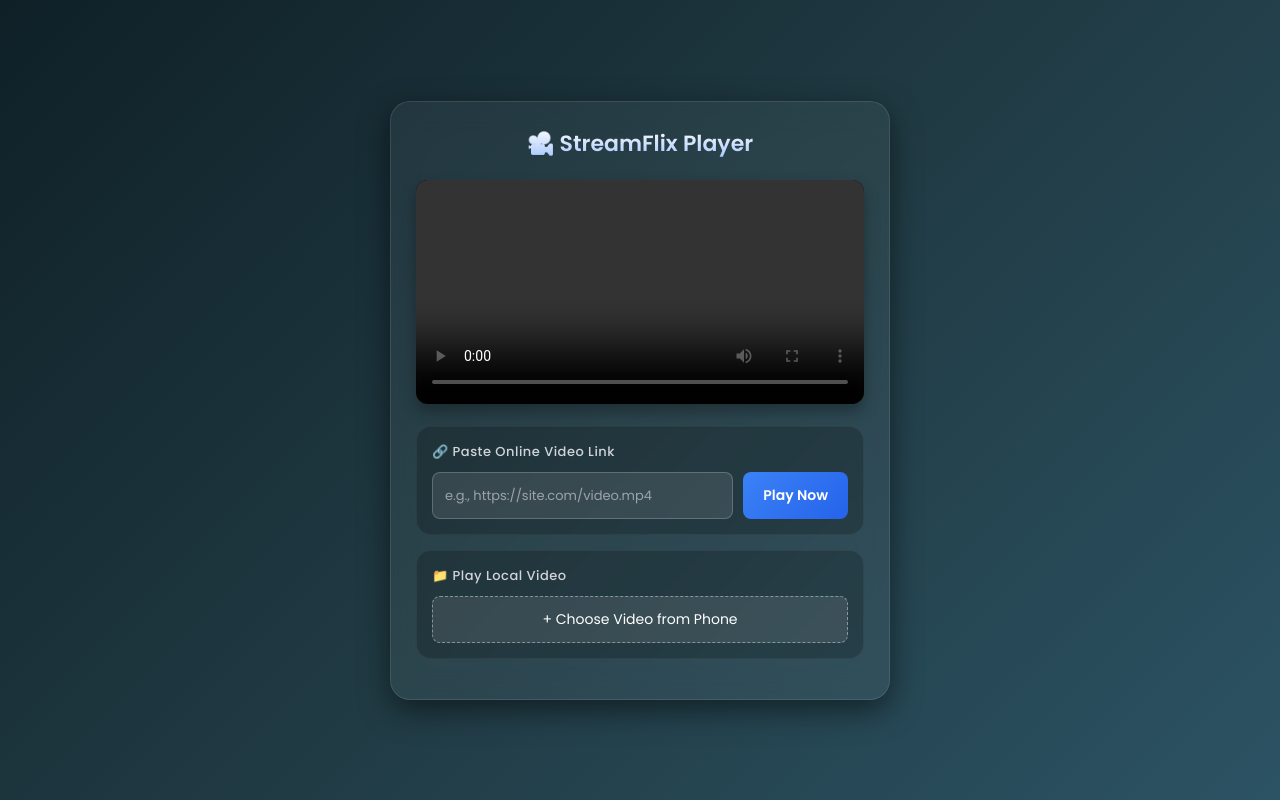
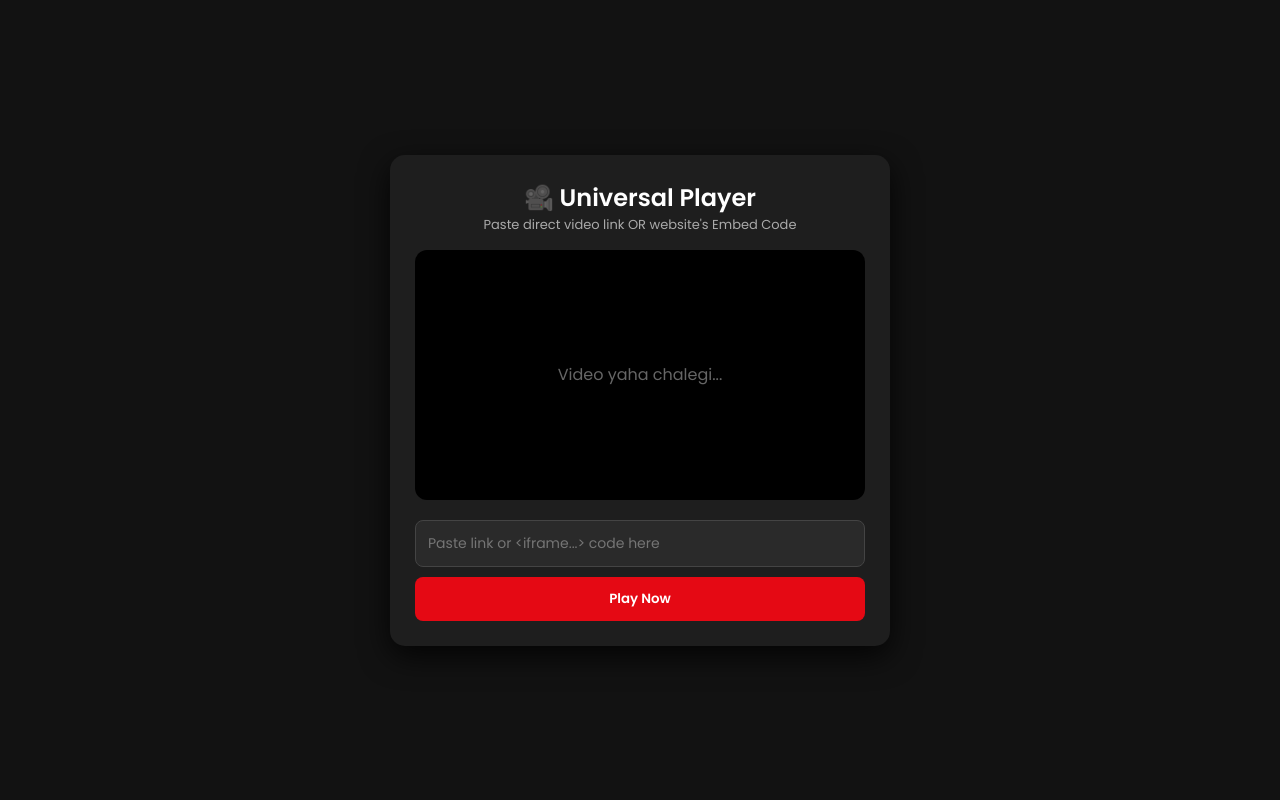
Before and after one commit to maxx-mark/Maxx, a plain HTML site: page page9.html in a window 1280 px wide. Drawn offline with Linux system fonts and the light colour scheme.

Commit message:
Revise video player page layout and styles
Updated the title and styling of the video player page. Simplified styles and added new input fields for video links.

```diff
--- a/page9.html
+++ b/page9.html
@@ -2,256 +2,57 @@
 <html lang="en">
 <head>
     <meta charset="UTF-8">
-    <!-- Ye line website ko phone ki screen ke hisaab se fit karti hai -->
     <meta name="viewport" content="width=device-width, initial-scale=1.0, maximum-scale=1.0, user-scalable=no">
-    <title>Mobile Friendly Video Player</title>
-    <!-- Google Fonts -->
+    <title>Universal Video Player</title>
     <link href="https://fonts.googleapis.com/css2?family=Poppins:wght@400;500;600&display=swap" rel="stylesheet">
+    <style>
+        * { box-sizing: border-box; margin: 0; padding: 0; font-family: 'Poppins', sans-serif; }
+        body { background: #121212; color: #fff; display: flex; justify-content: center; align-items: center; min-height: 100vh; padding: 15px; }
+        .container { width: 100%; max-width: 500px; background: #1e1e1e; padding: 25px; border-radius: 15px; box-shadow: 0 10px 30px rgba(0,0,0,0.8); text-align: center; }
 
-    <style>
-        /* Base Reset */
-        * {
-            box-sizing: border-box;
-            margin: 0;
-            padding: 0;
-            font-family: 'Poppins', sans-serif;
-        }
+        /* Player Box */
+        #playerArea { width: 100%; min-height: 250px; background: #000; border-radius: 12px; margin-bottom: 20px; display: flex; align-items: center; justify-content: center; overflow: hidden; }
+        video, iframe { width: 100%; height: 250px; border: none; border-radius: 12px; }
 
-        body {
-            background: linear-gradient(135deg, #0f2027, #203a43, #2c5364);
-            color: #ffffff;
-            display: flex;
-            justify-content: center;
-            align-items: center;
-            min-height: 100vh;
-            padding: 15px; /* Phone ke liye padding kam ki hai */
-        }
-
-        /* Container Styling */
-        .player-container {
-            width: 100%;
-            max-width: 500px; /* Thoda compact banaya hai */
-            background: rgba(255, 255, 255, 0.05);
-            backdrop-filter: blur(15px);
-            -webkit-backdrop-filter: blur(15px);
-            border: 1px solid rgba(255, 255, 255, 0.1);
-            padding: 25px;
-            border-radius: 20px;
-            box-shadow: 0 10px 30px rgba(0, 0, 0, 0.5);
-        }
-
-        h2 {
-            text-align: center;
-            font-size: 22px;
-            font-weight: 600;
-            margin-bottom: 20px;
-            background: -webkit-linear-gradient(#fff, #a1c4fd);
-            -webkit-background-clip: text;
-            -webkit-text-fill-color: transparent;
-        }
-
-        /* Video Player Styling */
-        video {
-            width: 100%;
-            border-radius: 12px;
-            background: #000;
-            outline: none;
-            box-shadow: 0 8px 16px rgba(0, 0, 0, 0.3);
-            margin-bottom: 15px;
-            /* Phone me height control karne ke liye */
-            max-height: 300px;
-            object-fit: contain;
-        }
-
-        /* Sections */
-        .controls-section {
-            background: rgba(0, 0, 0, 0.2);
-            padding: 15px;
-            border-radius: 15px;
-            margin-bottom: 15px;
-            border: 1px solid rgba(255, 255, 255, 0.05);
-        }
-
-        h3 {
-            font-size: 13px;
-            font-weight: 500;
-            color: #d1d5db;
-            margin-bottom: 10px;
-            letter-spacing: 0.5px;
-        }
-
-        /* Input Group (Desktop ke liye Row, Phone ke liye Column neeche media query me) */
-        .input-group {
-            display: flex;
-            gap: 10px;
-        }
-
-        input[type="text"] {
-            flex: 1;
-            width: 100%;
-            padding: 12px;
-            background: rgba(255, 255, 255, 0.1);
-            border: 1px solid rgba(255, 255, 255, 0.2);
-            color: #fff;
-            border-radius: 8px;
-            font-size: 14px;
-            transition: all 0.3s ease;
-        }
-
-        input[type="text"]:focus {
-            outline: none;
-            border-color: #3b82f6;
-            background: rgba(255, 255, 255, 0.15);
-        }
-
-        input[type="text"]::placeholder {
-            color: #9ca3af;
-            font-size: 13px;
-        }
-
-        /* File Upload Styling */
-        input[type="file"] {
-            display: none;
-        }
-        .file-upload-label {
-            display: block;
-            width: 100%;
-            padding: 12px;
-            background: rgba(255, 255, 255, 0.1);
-            border: 1px dashed rgba(255, 255, 255, 0.4);
-            border-radius: 8px;
-            text-align: center;
-            cursor: pointer;
-            color: #fff;
-            font-size: 14px;
-            transition: all 0.3s ease;
-        }
-
-        /* Buttons */
-        .btn {
-            padding: 12px 20px;
-            border: none;
-            border-radius: 8px;
-            cursor: pointer;
-            font-size: 14px;
-            font-weight: 600;
-            color: white;
-            transition: all 0.3s ease;
-            text-align: center;
-        }
-
-        .btn-primary {
-            background: linear-gradient(135deg, #3b82f6, #2563eb);
-            white-space: nowrap;
-        }
-
-        .btn-download {
-            display: none;
-            width: 100%;
-            margin-bottom: 20px;
-            text-decoration: none;
-            background: linear-gradient(135deg, #10b981, #059669);
-        }
-
-        /* ======== MOBILE RESPONSIVE CSS ======== */
-        @media screen and (max-width: 480px) {
-            .player-container {
-                padding: 15px;
-                border-radius: 15px;
-            }
-
-            h2 {
-                font-size: 18px;
-                margin-bottom: 15px;
-            }
-
-            /* Phone me Link Box aur Button upar-neeche aayenge */
-            .input-group {
-                flex-direction: column;
-                gap: 8px;
-            }
-
-            .btn-primary {
-                width: 100%; /* Button full width ho jayega */
-                padding: 14px; /* Touch karne ke liye thoda bada */
-            }
-
-            input[type="text"], .file-upload-label {
-                padding: 14px; /* Typing/Tapping me aasan rahega */
-            }
-        }
+        input { width: 100%; padding: 12px; background: #2a2a2a; border: 1px solid #444; color: #fff; border-radius: 8px; margin-bottom: 10px; font-size: 14px; }
+        button { width: 100%; padding: 12px; background: #e50914; border: none; color: #fff; border-radius: 8px; font-weight: 600; cursor: pointer; }
+        button:hover { background: #b20710; }
+        p { font-size: 13px; color: #aaa; margin-bottom: 15px; }
     </style>
 </head>
 <body>
 
-<div class="player-container">
-    <h2>🎥 StreamFlix Player</h2>
+<div class="container">
+    <h2>🎥 Universal Player</h2>
+    <p>Paste direct video link OR website's Embed Code</p>
 
-    <!-- HTML5 Video Player -->
-    <video id="myVideo" controls playsinline>
-        Aapka browser video support nahi karta.
-    </video>
-
-    <!-- Download Button -->
-    <a id="downloadBtn" class="btn btn-download" href="#" download>
-        ⬇ Download Video
-    </a>
-
-    <!-- Link Section -->
-    <div class="controls-section">
-        <h3>🔗 Paste Online Video Link</h3>
-        <div class="input-group">
-            <input type="text" id="videoLink" placeholder="e.g., https://site.com/video.mp4">
-            <button class="btn btn-primary" onclick="playFromLink()">Play Now</button>
-        </div>
+    <!-- Yaha video ya iframe chalega -->
+    <div id="playerArea">
+        <span style="color: #666;">Video yaha chalegi...</span>
     </div>
 
-    <!-- Local File Section -->
-    <div class="controls-section">
-        <h3>📁 Play Local Video</h3>
-        <label for="localVideo" class="file-upload-label" id="fileLabel">
-            + Choose Video from Phone
-        </label>
-        <input type="file" id="localVideo" accept="video/*" onchange="playLocalFile(event)">
-    </div>
+    <!-- Link dalne ka box -->
+    <input type="text" id="videoInput" placeholder="Paste link or <iframe...> code here">
+    <button onclick="playContent()">Play Now</button>
 </div>
 
 <script>
-    const videoPlayer = document.getElementById('myVideo');
-    const downloadBtn = document.getElementById('downloadBtn');
-    const fileLabel = document.getElementById('fileLabel');
+    function playContent() {
+        let input = document.getElementById('videoInput').value.trim();
+        let playerArea = document.getElementById('playerArea');
 
-    function playFromLink() {
-        const link = document.getElementById('videoLink').value;
-        if(link) {
-            videoPlayer.src = link;
-            videoPlayer.play();
+        if (!input) {
+            alert("Bhai kuch toh daalo box me!");
+            return;
+        }
 
-            downloadBtn.href = link;
-            downloadBtn.download = "downloaded_video.mp4";
-            downloadBtn.style.display = "block";
-        } else {
-            alert("Bhai, pehle video ka link toh daal do! 😅");
+        // Agar user ne Embed (iframe) code dala hai
+        if (input.toLowerCase().includes('<iframe')) {
+            playerArea.innerHTML = input;
         }
-    }
-
-    function playLocalFile(event) {
-        const file = event.target.files[0];
-        if(file) {
-            const fileURL = URL.createObjectURL(file);
-            videoPlayer.src = fileURL;
-            videoPlayer.play();
-
-            downloadBtn.href = fileURL;
-            downloadBtn.download = file.name;
-            downloadBtn.style.display = "block";
-
-            // Lamba naam ho toh phone me tut na jaye isliye cut kar denge
-            let fileName = file.name;
-            if(fileName.length > 25) {
-                fileName = fileName.substring(0, 22) + "...";
-            }
-            fileLabel.innerText = "✅ " + fileName;
+        // Agar user ne direct link dala hai
+        else {
+            playerArea.innerHTML = `<video controls playsinline autoplay src="${input}"></video>`;
         }
     }
 </script>
```
